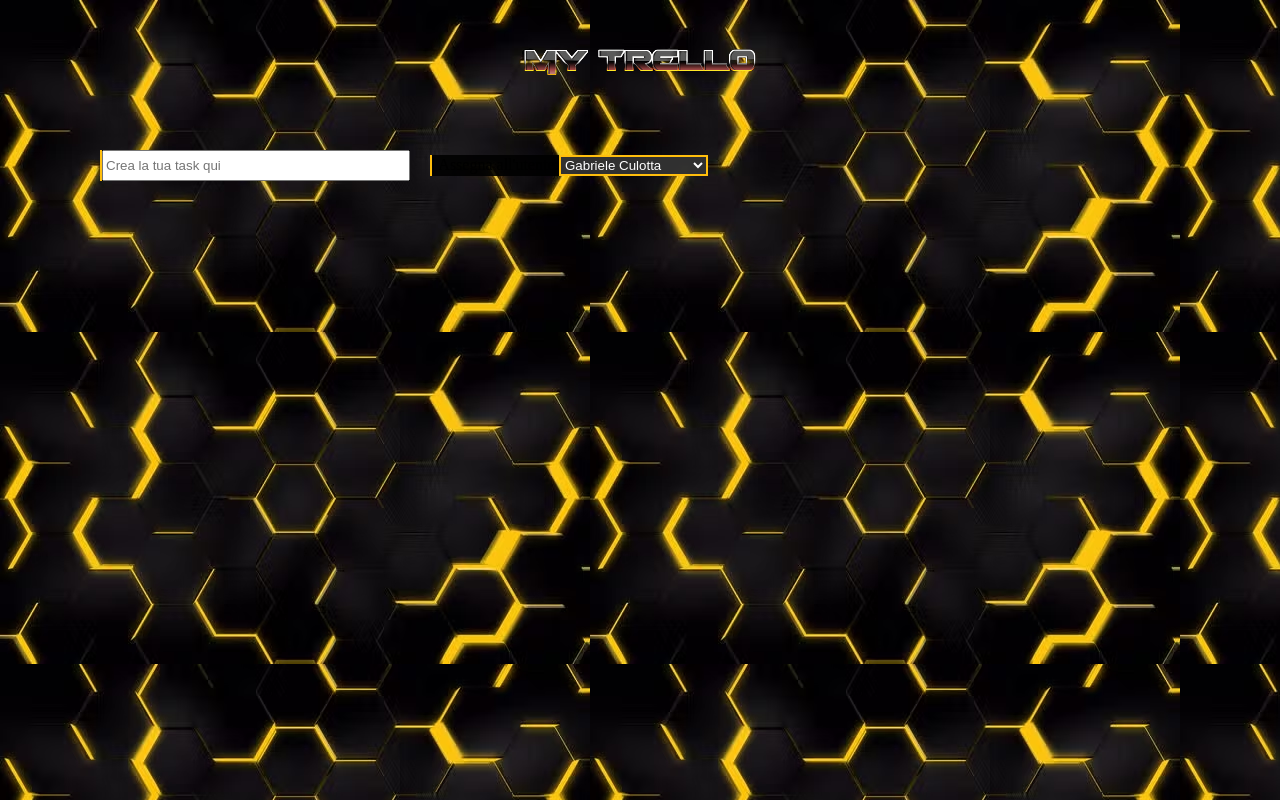
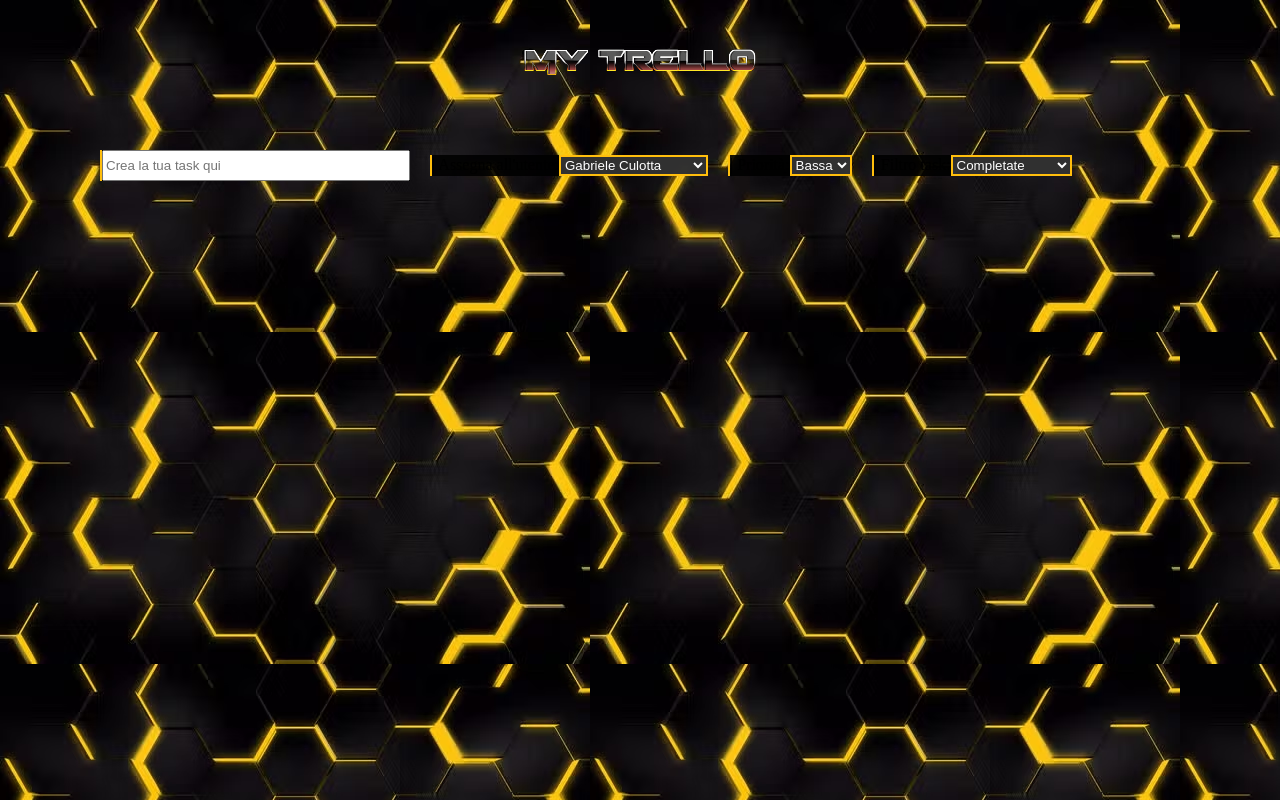
Before and after one commit to giovannidigregorio-bitrocketdev/MyTrello, a React (Create React App) app: page / in a window 1280 px wide. Built offline with nearby package versions, Linux system fonts and the light colour scheme.

Commit message:
feat(component): Filter creation and positioning

```diff
--- /dev/null
+++ b/src/components/GeneralHeader/Header/Navbar/Filter/Filter.css
@@ -0,0 +1,10 @@
+.Navbar-li {
+  margin-left: 20px;
+  border-left: 2px solid rgb(255, 190, 13);
+  background: rgba(0, 0, 0, 0.9);
+}
+.filter {
+  border: 2px solid rgb(255, 190, 13);
+  color: rgb(255, 255, 255);
+  background-color: rgba(54, 54, 54, 0.9);
+}
--- /dev/null
+++ b/src/components/GeneralHeader/Header/Navbar/Filter/Filter.jsx
@@ -0,0 +1,15 @@
+import React from "react";
+import "./Filter.css";
+
+export const Filter = () => {
+  return (
+    <li class="Navbar-li">
+      <label for="filter">| Filtro task:</label>
+
+      <select name="filter" class="filter">
+        <option value="Completed">Completate</option>
+        <option value="NoCompleted">Non Completate</option>
+      </select>
+    </li>
+  );
+};
--- a/src/components/GeneralHeader/Header/Navbar/Navbar.jsx
+++ b/src/components/GeneralHeader/Header/Navbar/Navbar.jsx
@@ -2,6 +2,8 @@ import React from "react";
 import { AssignTo } from "./AssignTo/AssignTo";
 import { InputTask } from "./InputTask/InputTask";
 import "./Navbar.css";
+import { Priority } from "./Priority/Priority";
+import { Filter } from "./Filter/Filter";
 
 export const Navbar = () => {
   return (
@@ -9,6 +11,8 @@ export const Navbar = () => {
       <ul>
         <InputTask />
         <AssignTo />
+        <Priority />
+        <Filter />
       </ul>
     </div>
   );
--- /dev/null
+++ b/src/components/GeneralHeader/Header/Navbar/Priority/Priority.css
@@ -0,0 +1,10 @@
+.Navbar-li {
+  margin-left: 20px;
+  border-left: 2px solid rgb(255, 190, 13);
+  background: rgba(0, 0, 0, 0.9);
+}
+.priority {
+  border: 2px solid rgb(255, 190, 13);
+  color: white;
+  background-color: rgba(54, 54, 54, 0.9);
+}
--- /dev/null
+++ b/src/components/GeneralHeader/Header/Navbar/Priority/Priority.jsx
@@ -0,0 +1,16 @@
+import "./Priority.css";
+import React from "react";
+
+export const Priority = () => {
+  return (
+    <li class="Navbar-li">
+      <label for="priority">| Priorità:</label>
+
+      <select name="priority" class="priority">
+        <option value="Low">Bassa</option>
+        <option value="Medium">Media</option>
+        <option value="High">Alta</option>
+      </select>
+    </li>
+  );
+};
```
